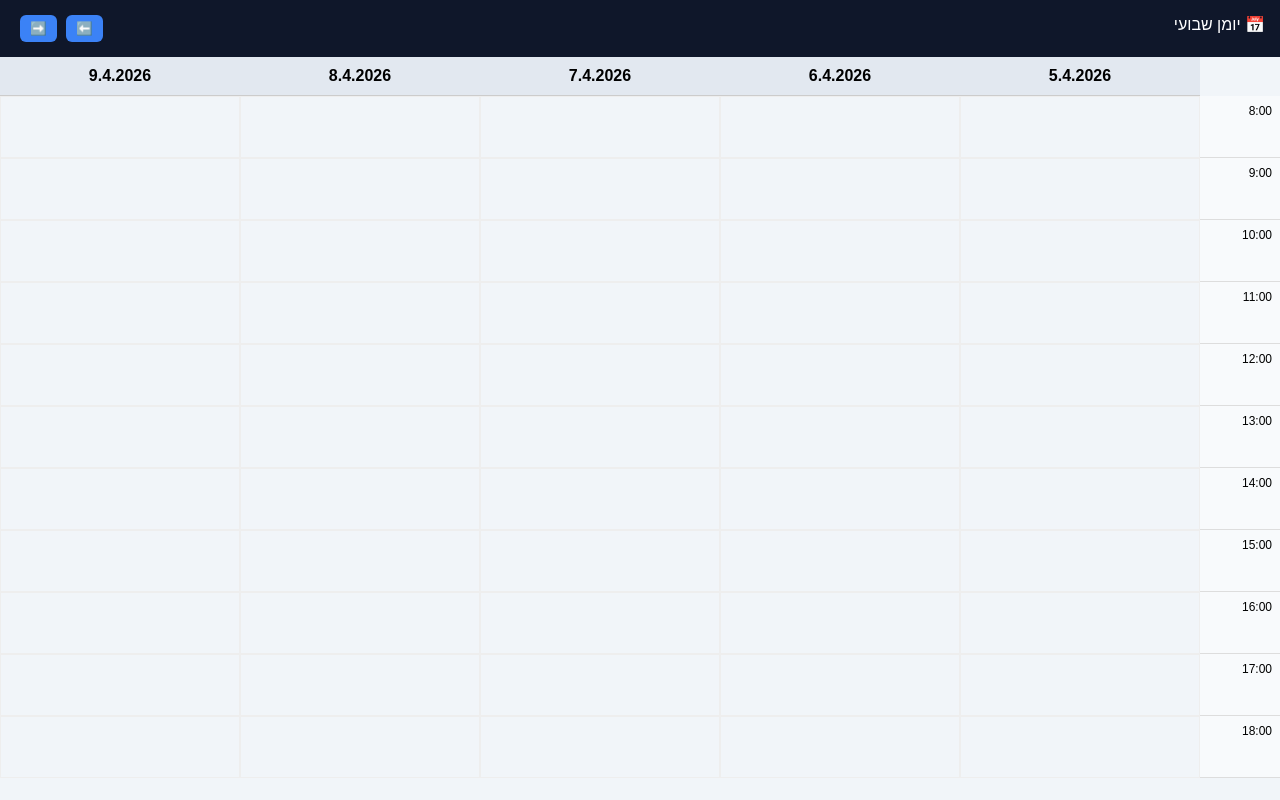
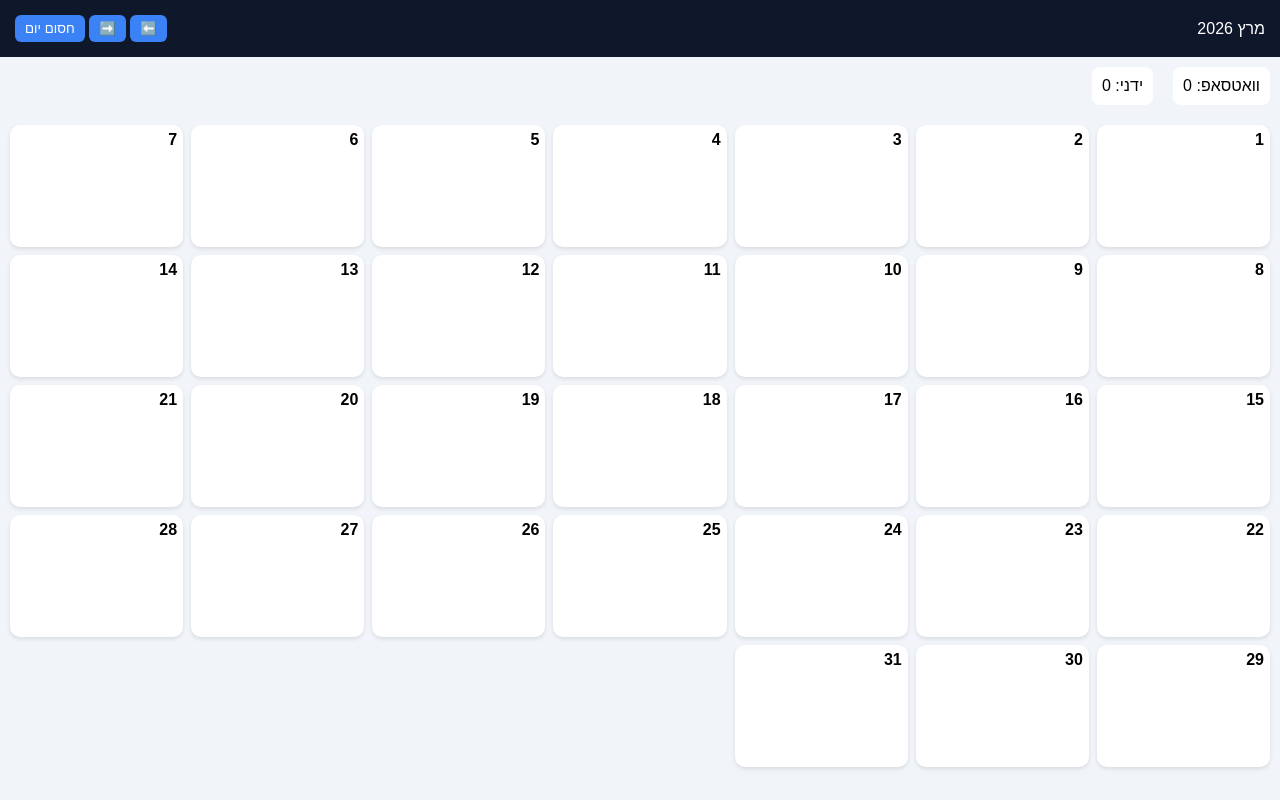
Before and after one commit to lishy322/WhatsApp-bot, a website: page public/index.html in a window 1280 px wide. Both pictures are taken after a click on the button "⬅️". Drawn offline with Linux system fonts and the light colour scheme; no server answers.

Commit message:
Update index.html

```diff
--- a/public/index.html
+++ b/public/index.html
@@ -2,205 +2,247 @@
 <html lang="he">
 <head>
 <meta charset="UTF-8">
-<title>יומן תורים</title>
+<title>ניהול תורים</title>
 
 <style>
-body {
-  margin:0;
-  font-family:Arial;
-  direction:rtl;
-  background:#f1f5f9;
+body {font-family:Arial;margin:0;background:#f1f5f9;direction:rtl;}
+
+.header{
+background:#0f172a;color:#fff;padding:15px;
+display:flex;justify-content:space-between;align-items:center;
 }
 
-.header {
-  background:#0f172a;
-  color:white;
-  padding:15px;
-  display:flex;
-  justify-content:space-between;
+button{
+padding:6px 10px;border:none;border-radius:6px;
+background:#3b82f6;color:#fff;cursor:pointer;
 }
 
-.controls button {
-  margin-left:5px;
-  padding:6px 10px;
-  border:none;
-  border-radius:6px;
-  background:#3b82f6;
-  color:white;
-  cursor:pointer;
+.calendar{
+display:grid;
+grid-template-columns:repeat(7,1fr);
+gap:8px;
+padding:10px;
 }
 
-.calendar {
-  display:grid;
-  grid-template-columns: 80px repeat(5,1fr);
+.day{
+background:#fff;border-radius:10px;padding:6px;
+min-height:110px;cursor:pointer;
+box-shadow:0 2px 4px rgba(0,0,0,0.1);
 }
 
-.time {
-  border-bottom:1px solid #ddd;
-  padding:8px;
-  font-size:12px;
-  background:#f8fafc;
+.event{
+font-size:11px;padding:3px;border-radius:6px;margin-top:3px;color:#fff;
 }
 
-.day-header {
-  text-align:center;
-  padding:10px;
-  font-weight:bold;
-  background:#e2e8f0;
-  border-bottom:1px solid #ccc;
+.man{background:#3b82f6;}
+.woman{background:#ec4899;}
+.kid{background:#10b981;}
+.manual{border:2px solid black;}
+
+.modal{
+position:fixed;top:0;left:0;right:0;bottom:0;
+background:rgba(0,0,0,0.6);
+display:none;justify-content:center;align-items:center;
 }
 
-.cell {
-  border:1px solid #eee;
-  height:60px;
-  position:relative;
+.modal-content{
+background:#fff;padding:20px;border-radius:10px;width:350px;
 }
 
-.event {
-  position:absolute;
-  top:5px;
-  left:5px;
-  right:5px;
-  padding:5px;
-  border-radius:6px;
-  color:white;
-  font-size:12px;
-  cursor:grab;
+.slot{padding:6px;border-bottom:1px solid #ddd;cursor:pointer;}
+
+.stats{
+padding:10px;display:flex;gap:20px;
 }
 
-.gavar { background:#3b82f6; }
-.isha { background:#ec4899; }
-.yeled { background:#10b981; }
-
+.card{
+background:#fff;padding:10px;border-radius:8px;
+}
 </style>
 </head>
 
 <body>
 
 <div class="header">
-  <div>📅 יומן שבועי</div>
-  <div class="controls">
-    <button onclick="prevWeek()">⬅️</button>
-    <button onclick="nextWeek()">➡️</button>
+  <div id="monthTitle"></div>
+
+  <div>
+    <button onclick="prevMonth()">⬅️</button>
+    <button onclick="nextMonth()">➡️</button>
+    <button onclick="closeDay()">חסום יום</button>
   </div>
+</div>
+
+<div class="stats">
+  <div class="card">וואטסאפ: <span id="wa">0</span></div>
+  <div class="card">ידני: <span id="manual">0</span></div>
 </div>
 
 <div id="calendar" class="calendar"></div>
 
+<!-- MODAL -->
+<div id="modal" class="modal" onclick="closeModal()">
+  <div class="modal-content" onclick="event.stopPropagation()">
+    <h3 id="dayTitle"></h3>
+    <div id="slots"></div>
+    <button onclick="createManual()">➕ תור ידני</button>
+  </div>
+</div>
+
 <script>
 
-let current = new Date();
-let appointments = [];
+let current=new Date();
+let data=[];
 
-function getWeek(){
-  const start = new Date(current);
-  start.setDate(start.getDate() - start.getDay());
-
-  let days=[];
-  for(let i=0;i<5;i++){
-    let d=new Date(start);
-    d.setDate(start.getDate()+i);
-    days.push(d);
-  }
-  return days;
+/* ===== LOAD ===== */
+async function load(){
+  const res=await fetch("/appointments/week");
+  data=await res.json();
+  render();
 }
 
+/* ===== MONTH ===== */
+function prevMonth(){current.setMonth(current.getMonth()-1);render();}
+function nextMonth(){current.setMonth(current.getMonth()+1);render();}
+
+function getDays(){
+  const year=current.getFullYear();
+  const month=current.getMonth();
+  const last=new Date(year,month+1,0);
+  let arr=[];
+  for(let i=1;i<=last.getDate();i++){
+    arr.push(new Date(year,month,i));
+  }
+  return arr;
+}
+
+/* ===== RENDER ===== */
 function render(){
 
   const cal=document.getElementById("calendar");
   cal.innerHTML="";
 
-  const week=getWeek();
+  document.getElementById("monthTitle").innerText =
+    current.toLocaleDateString("he-IL",{month:"long",year:"numeric"});
 
-  cal.innerHTML += "<div></div>";
-  week.forEach(d=>{
-    cal.innerHTML += `<div class="day-header">${d.toLocaleDateString("he-IL")}</div>`;
+  let wa=0,manual=0;
+
+  getDays().forEach(d=>{
+    const date=d.toISOString().split("T")[0];
+
+    const div=document.createElement("div");
+    div.className="day";
+    div.innerHTML=`<b>${d.getDate()}</b>`;
+
+    const daily=data.filter(a=>a.date===date);
+
+    daily.forEach(a=>{
+      if(a.source==="whatsapp") wa++;
+      else manual++;
+
+      const el=document.createElement("div");
+      el.className="event";
+
+      if(a.type==="גבר") el.classList.add("man");
+      if(a.type==="אישה") el.classList.add("woman");
+      if(a.type==="ילד") el.classList.add("kid");
+
+      if(a.source==="manual") el.classList.add("manual");
+
+      el.innerText=`${a.time} ${a.name || a.type}`;
+
+      el.onclick=(e)=>{
+        e.stopPropagation();
+        cancel(a.id);
+      };
+
+      div.appendChild(el);
+    });
+
+    div.onclick=()=>openDay(date);
+
+    cal.appendChild(div);
   });
+
+  document.getElementById("wa").innerText=wa;
+  document.getElementById("manual").innerText=manual;
+}
+
+/* ===== DAY VIEW ===== */
+function openDay(date){
+
+  document.getElementById("modal").style.display="flex";
+  document.getElementById("dayTitle").innerText=date;
+
+  const container=document.getElementById("slots");
+  container.innerHTML="";
 
   for(let h=8;h<=18;h++){
 
-    cal.innerHTML += `<div class="time">${h}:00</div>`;
+    const time=(h<10?"0":"")+h+":00";
 
-    week.forEach(day=>{
+    const found=data.find(a=>a.date===date && a.time===time);
 
-      const dateStr=day.toISOString().split("T")[0];
-      const time=`${h}:00`;
+    const div=document.createElement("div");
+    div.className="slot";
 
-      const cell=document.createElement("div");
-      cell.className="cell";
-      cell.dataset.date=dateStr;
-      cell.dataset.time=time;
+    if(found){
+      div.innerText=`${time} - ${found.name || found.type} (${found.worker})`;
+      div.onclick=()=>cancel(found.id);
+    }else{
+      div.innerText=`${time} - פנוי`;
+      div.onclick=()=>createAt(date,time);
+    }
 
-      const found=appointments.find(a=>a.date===dateStr && a.time===time);
-
-      if(found){
-        const ev=document.createElement("div");
-        ev.className="event";
-        ev.draggable=true;
-
-        if(found.type==="גבר") ev.classList.add("gavar");
-        if(found.type==="אישה") ev.classList.add("isha");
-        if(found.type==="ילד") ev.classList.add("yeled");
-
-        ev.innerText = `${found.time}\n${found.name || found.type}\n(${found.worker})`;
-
-        ev.dataset.id=found.id;
-
-        ev.addEventListener("dragstart",dragStart);
-
-        cell.appendChild(ev);
-      }
-
-      cell.addEventListener("dragover",e=>e.preventDefault());
-      cell.addEventListener("drop",drop);
-
-      cal.appendChild(cell);
-    });
+    container.appendChild(div);
   }
 }
 
-let dragged=null;
-
-function dragStart(e){
-  dragged=e.target;
+function closeModal(){
+  document.getElementById("modal").style.display="none";
 }
 
-async function drop(e){
+/* ===== ACTIONS ===== */
 
-  if(!dragged) return;
+async function cancel(id){
+  if(!confirm("לבטל תור?")) return;
+  await fetch("/appointments/"+id,{method:"DELETE"});
+  load();
+}
 
-  const newDate = e.currentTarget.dataset.date;
-  const newTime = e.currentTarget.dataset.time;
-  const id = dragged.dataset.id;
+async function createAt(date,time){
+  const name=prompt("שם לקוח:");
+  const worker=prompt("ספר (דוד/משה):");
 
-  await fetch("/appointments/move",{
+  await fetch("/appointments/manual",{
     method:"POST",
     headers:{"Content-Type":"application/json"},
-    body:JSON.stringify({id,newDate,newTime})
+    body:JSON.stringify({
+      date,time,name,worker,type:"גבר",source:"manual"
+    })
   });
 
   load();
 }
 
-function prevWeek(){
-  current.setDate(current.getDate()-7);
-  render();
+function createManual(){
+  const date=prompt("תאריך:");
+  const time=prompt("שעה:");
+  createAt(date,time);
 }
 
-function nextWeek(){
-  current.setDate(current.getDate()+7);
-  render();
-}
-
-async function load(){
-  const res = await fetch("/appointments/week");
-  appointments = await res.json();
-  render();
+async function closeDay(){
+  const date=prompt("תאריך לחסימה:");
+  await fetch("/close-day",{
+    method:"POST",
+    headers:{"Content-Type":"application/json"},
+    body:JSON.stringify({date})
+  });
+  alert("יום נחסם");
 }
 
 load();
 
 </script>
-
 </body>
 </html>
```
